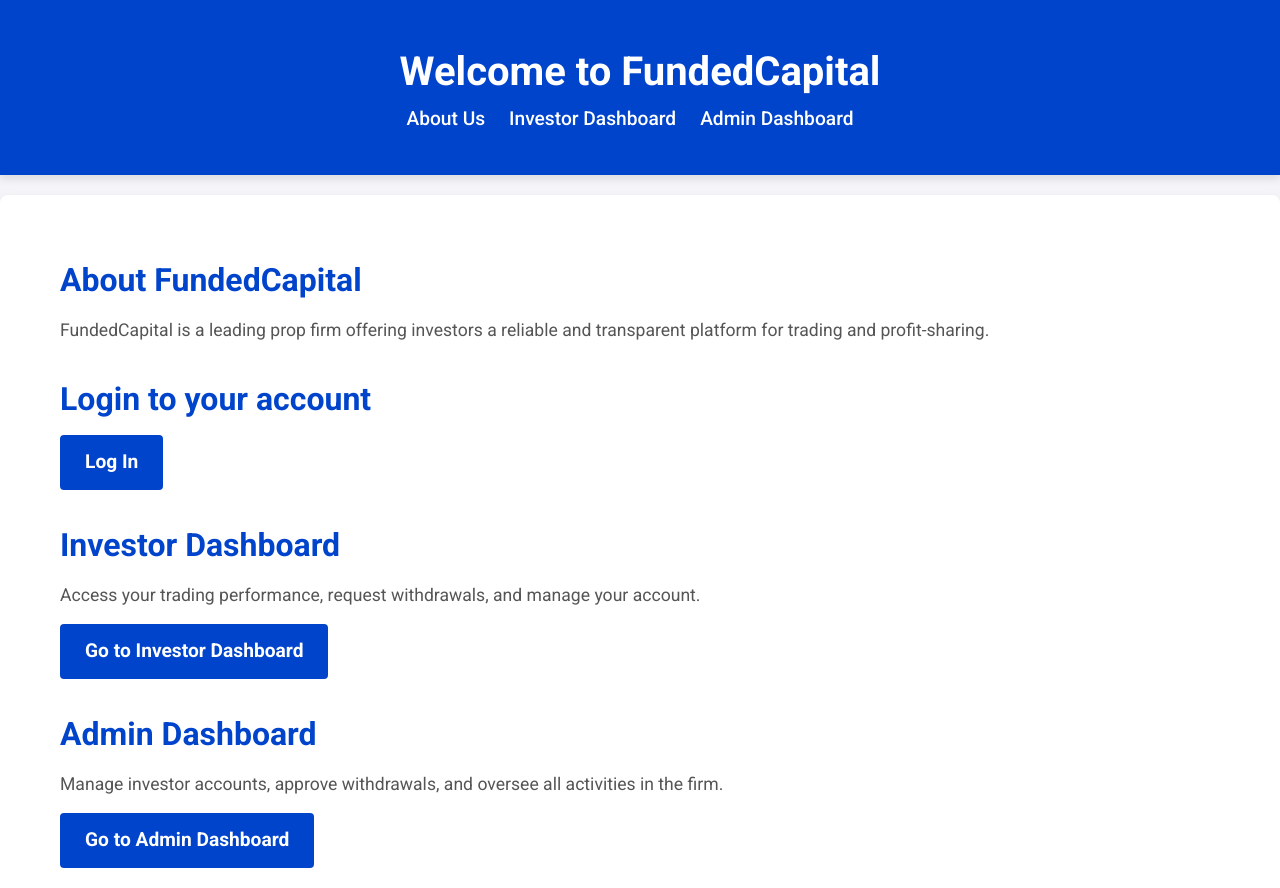
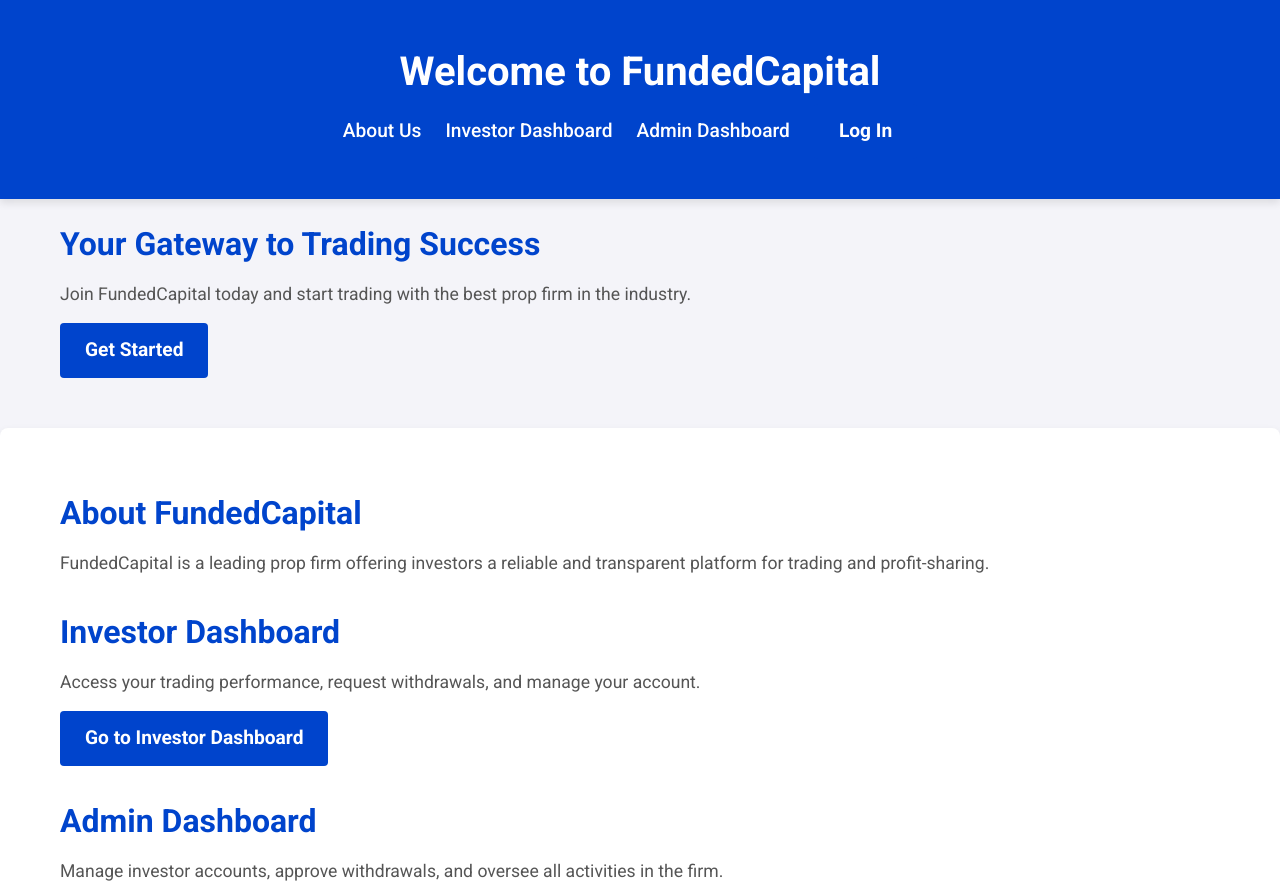
Before and after one commit to PervFVCK/FundedCapital-, a plain HTML site: page index.html in a window 1280 px wide. Shown: the top 888 px of the page. Drawn offline with Linux system fonts and the light colour scheme.

Commit message:
Update index.html

```diff
--- a/index.html
+++ b/index.html
@@ -10,6 +10,7 @@
 </head>
 
 <body>
+    <!-- Header Section -->
     <header>
         <div class="container">
             <h1>Welcome to FundedCapital</h1>
@@ -18,21 +19,27 @@
                     <li><a href="#about">About Us</a></li>
                     <li><a href="#investor-dashboard">Investor Dashboard</a></li>
                     <li><a href="#admin-dashboard">Admin Dashboard</a></li>
+                    <li><a href="#login" class="cta-btn">Log In</a></li>
                 </ul>
             </nav>
         </div>
     </header>
 
+    <!-- Hero Section -->
+    <section id="hero">
+        <div class="container">
+            <h2>Your Gateway to Trading Success</h2>
+            <p>Join FundedCapital today and start trading with the best prop firm in the industry.</p>
+            <a href="#investor-dashboard" class="cta-btn">Get Started</a>
+        </div>
+    </section>
+
+    <!-- Main Content Section -->
     <main>
         <div class="container">
             <section id="about">
                 <h2>About FundedCapital</h2>
                 <p>FundedCapital is a leading prop firm offering investors a reliable and transparent platform for trading and profit-sharing.</p>
-            </section>
-
-            <section id="login">
-                <h2>Login to your account</h2>
-                <a href="login.html" class="cta-btn">Log In</a>
             </section>
 
             <section id="investor-dashboard">
@@ -49,6 +56,7 @@
         </div>
     </main>
 
+    <!-- Footer Section -->
     <footer>
         <p>&copy; 2025 FundedCapital | All Rights Reserved</p>
     </footer>
```
